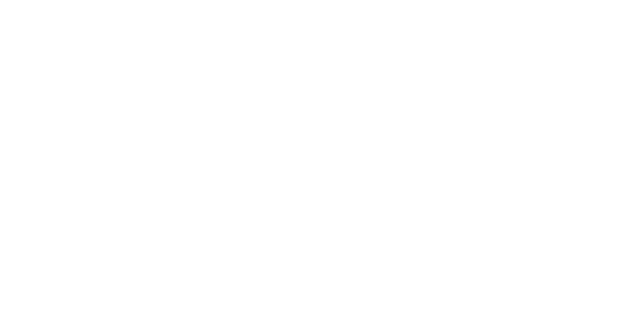
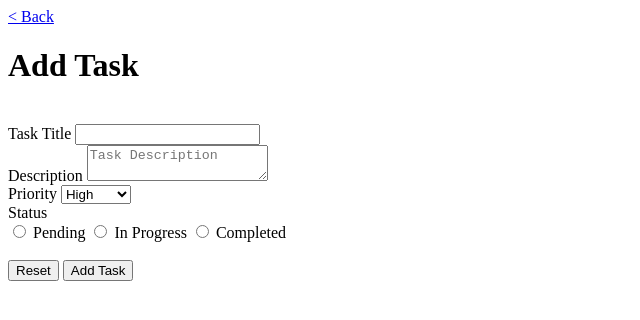
Before and after one commit to Prathamv23/cloudus_week1, a plain HTML site: page form.html in a window 1280 px wide. Shown: the whole page, without its empty margins (0-640 px from the left). Drawn offline with Linux system fonts and the light colour scheme.

Commit message:
implement add task form

```diff
--- a/form.html
+++ b/form.html
@@ -0,0 +1,47 @@
+<!DOCTYPE html>
+<html>
+    <head>
+        <title>Task Form</title>
+        <meta name="viewport" content="width=device-width, initial-scale=1.0">
+        <link rel="stylesheet" href="style.css">
+    </head>
+    <header class="head">
+        <nav class="navbar">
+            <a href="index.html">&lt; Back</a>
+        </nav>
+    </header>
+    <body>
+        <div class="main">
+        <form class="form">
+            <h1 class="form title">Add Task</h1>
+            <br>
+            <label class="label">Task Title</label>
+            <input type="text">
+            <br>
+            <label class="label">Description</label>
+            <textarea placeholder="Task Description"></textarea>
+            <br>
+            <label class="label">Priority</label>
+            <select class="radio">
+                <option>High</option>
+                <option>Medium</option>
+                <option>Low</option>
+            </select>
+            <br>
+            <label class="label">Status</label>
+            <br>
+            <div class="status">
+            <input type="radio">
+            <label class="label">Pending</label>
+            <input type="radio">
+            <label class="label">In Progress</label>
+            <input type="radio">
+            <label class="label">Completed</label>
+            </div>
+            <br>
+            <button type="reset" class="reset">Reset</button>
+            <button type="submit" class="submit">Add Task</button>
+        </form>
+        </div>
+    </body>
+</html>
```
Also changed, not shown: index.html (+19 -0 lines).
